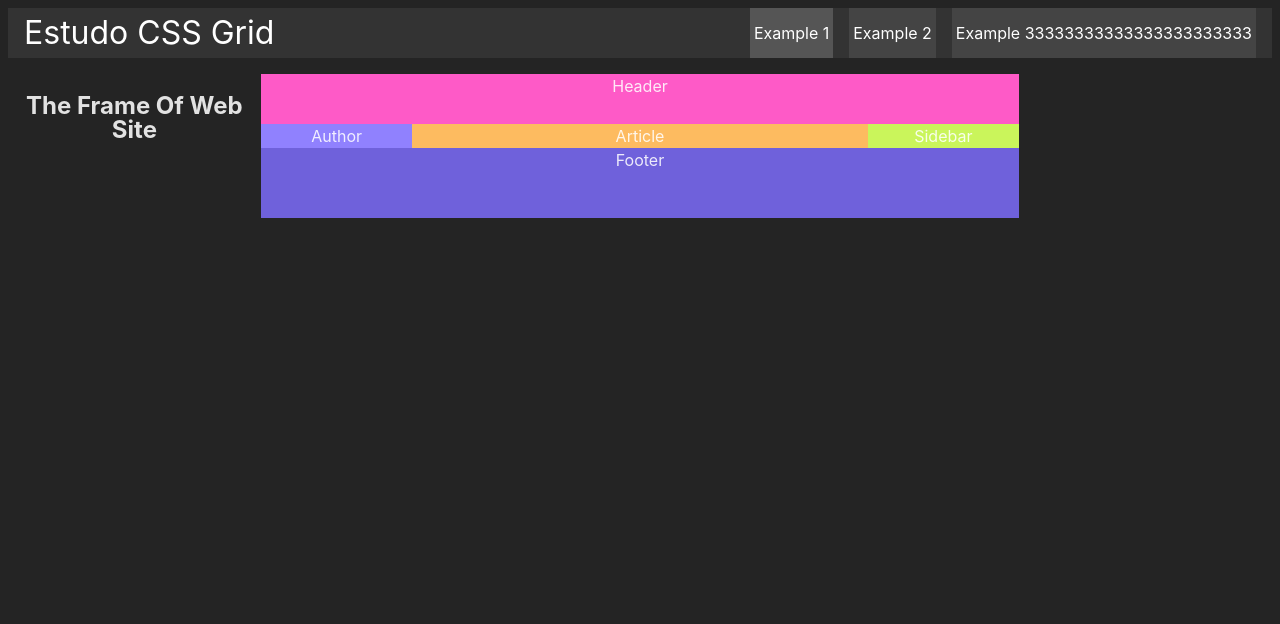
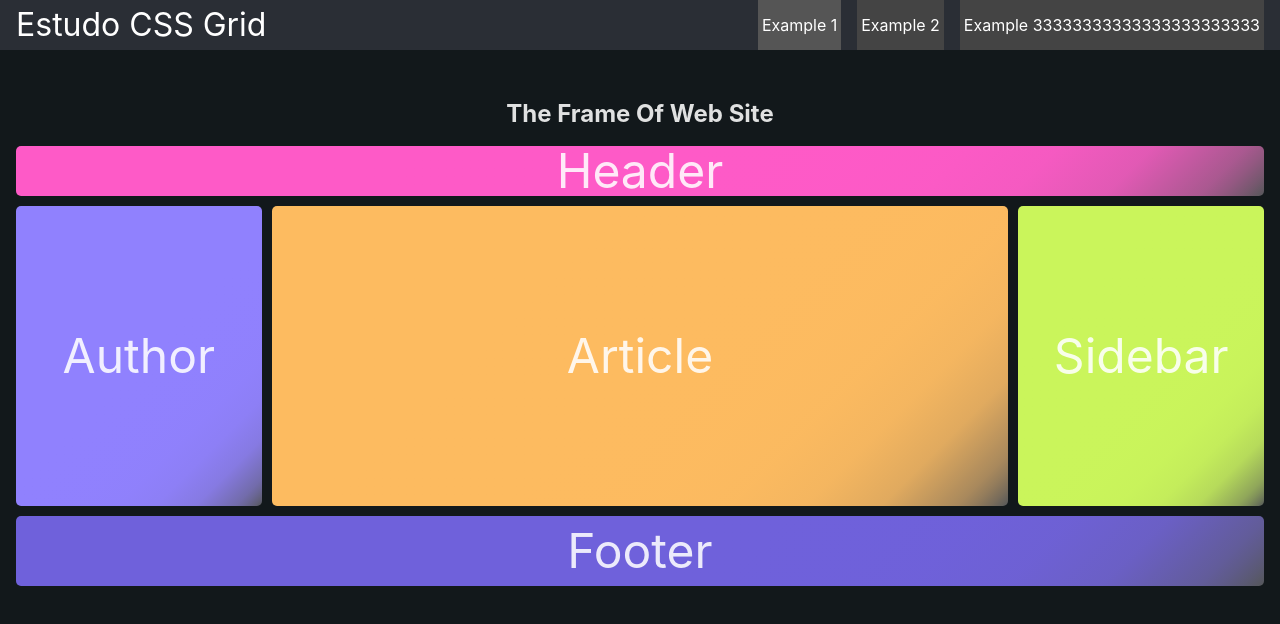
Before and after one commit to GustavoRizzo/estudo-css-grid, a React (Vite) app: page /example1 in a window 1280 px wide. Shown: the top 624 px of the page. Built offline with nearby package versions, Linux system fonts and the light colour scheme.

Commit message:
Refactor Style ExampleCSSGrid1

```diff
--- a/src/App.css
+++ b/src/App.css
@@ -3,3 +3,7 @@
   text-align: center;
   width: 100%;
 }
+
+.container {
+  margin: 1rem;
+}
--- a/src/components/GridTeste1/ExampleCssGrid1.tsx
+++ b/src/components/GridTeste1/ExampleCssGrid1.tsx
@@ -2,14 +2,12 @@ import './style.scss'
 
 export default function ExampleCssGrid1() {
     return (
-        <main>
-            <header>Header</header>
-
-            <article>Article</article>
-            <aside>Author</aside>
-            <nav>Sidebar</nav>
-
-            <footer>Footer</footer>
+        <main className='pageGrid'>
+            <header className='pageGrid__header pageGrid--section'>Header</header>
+            <article className='pageGrid__article pageGrid--section'>Article</article>
+            <aside className='pageGrid__author pageGrid--section'>Author</aside>
+            <nav className='pageGrid__sidebar pageGrid--section'>Sidebar</nav>
+            <footer className='pageGrid__footer pageGrid--section'> Footer</footer>
         </main>
     );
 }
--- a/src/components/GridTeste1/style.scss
+++ b/src/components/GridTeste1/style.scss
@@ -1,4 +1,15 @@
-main {
+$header-color:#FE5AC7;
+$footer-color: #6F61DB;
+$article-color: #FDBB60;
+$author-color: #9081FE;
+$sidebar-color: #CAF55B;
+
+$background-color: #555759;
+$angle: 135deg;
+$proportion: 95%;
+
+
+.pageGrid {
     width: 100%;
     display: grid;
     grid-template:
@@ -7,29 +18,45 @@ main {
         "footer footer  footer";
     grid-template-columns: 1fr 3fr 1fr;
     grid-template-rows: 50px auto 70px;
+    gap: 10px;
+
+    &__header {
+        background-color: $header-color;
+        grid-area: topbar;
+        background: linear-gradient($angle, $header-color, $proportion, $background-color);
     }
 
-header {
-    background-color: #FE5AC7;
-    grid-area: topbar;
+    &__author {
+        grid-area: ads;
+        background-color: $author-color;
+        background: linear-gradient($angle, $author-color, $proportion, $background-color);
     }
 
-article {
-    background-color: #FDBB60;
+    &__article {
         grid-area: content;
+        min-height: 300px;
+        background-color: $article-color;
+        background: linear-gradient($angle, $article-color, $proportion, $background-color);
     }
 
-aside {
-    grid-area: ads;
-    background-color: #9081FE;
+    &__sidebar{
+        grid-area: sidebar;
+        background-color: $sidebar-color;
+        background: linear-gradient($angle, $sidebar-color, $proportion, $background-color);
     }
 
-nav {
-    grid-area: sidebar;
-    background-color: #CAF55B;
+    &__footer{
+        grid-area: footer;
+        background-color: $footer-color;
+        background: linear-gradient($angle, $footer-color, $proportion, $background-color);
     }
 
-footer{
-    grid-area: footer;
-    background-color: #6F61DB;
+    &--section {
+        font-size: 3rem;
+        display: flex;
+        align-items: center;
+        justify-content: center;
+        border-radius: 5px;
+        //background-image: linear-gradient(15 deg, red, 20% , yellow);
     }
+}
--- a/src/components/Navbar/style.scss
+++ b/src/components/Navbar/style.scss
@@ -1,13 +1,11 @@
 .navbar {
-    background-color: #333;
+    background-color: #2A2E35;
     color: white;
     display: flex;
     justify-content: space-between;
     align-items:stretch;
     gap: 2rem;
     padding: 0 1rem;
-
-    //width: 1000px;
     height: 50px;
 
     &__title {
@@ -48,21 +46,6 @@
     }
 }
 
-/*
-.nav .button-menu {
-    color: inherit;
-    text-decoration: none;
-    height: 100%;
-    display: flex;
-    align-items: center;
-    padding: .25rem;
-}
-
-.nav .active {
-    background-color: #555;
-}
-*/
-
 .nav li:hover {
     background-color: #777;
 }
--- a/src/index.css
+++ b/src/index.css
@@ -6,7 +6,7 @@
 
   color-scheme: light dark;
   color: rgba(255, 255, 255, 0.87);
-  background-color: #242424;
+  background-color: #12181B;
 
   font-synthesis: none;
   text-rendering: optimizeLegibility;
@@ -14,3 +14,7 @@
   -moz-osx-font-smoothing: grayscale;
   -webkit-text-size-adjust: 100%;
 }
+
+body {
+  margin: 0;
+}
```
Lines whose indentation alone changed are shown as unchanged.
